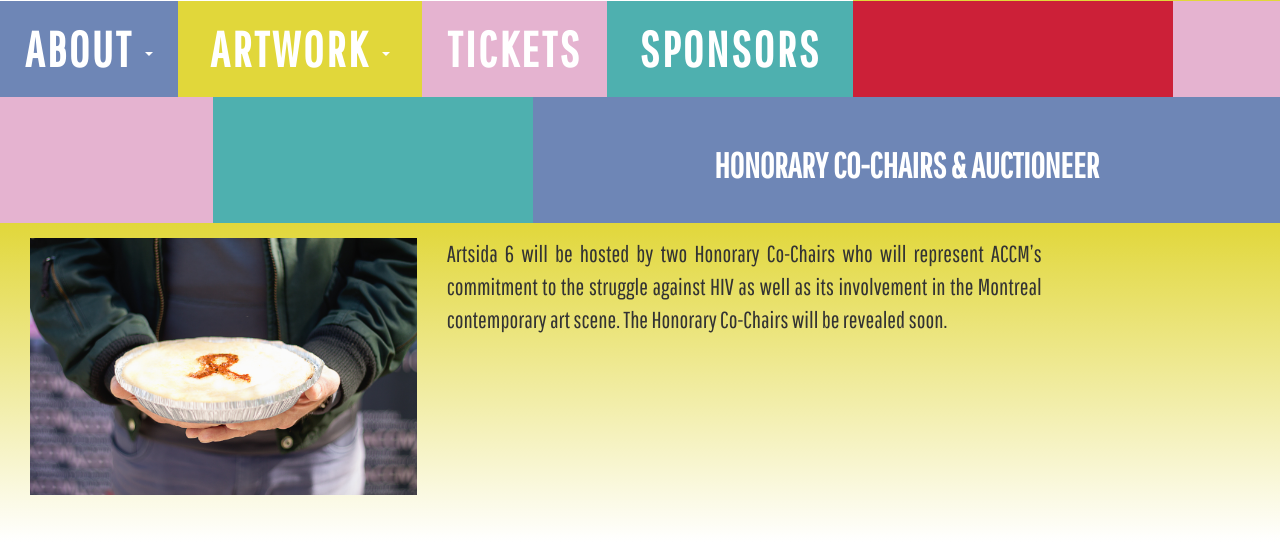
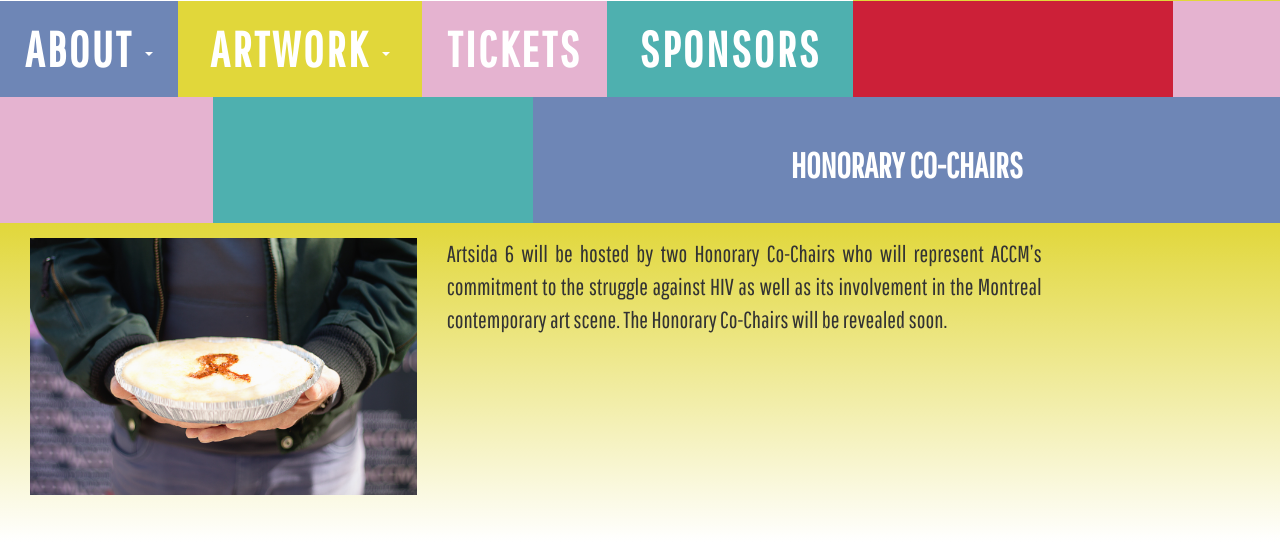
Before and after one commit to shawnthompson/artsida, a PHP site: page /en/honorary.php in a window 1280 px wide. Shown: the part 281-825 px from the top of the page. Run offline with PHP 8.4, Linux system fonts and the light colour scheme; some libraries are stand-ins or nearby versions.

Commit message:
changed Honorary title

```diff
--- a/en/honorary.php
+++ b/en/honorary.php
@@ -1,6 +1,6 @@
 <?php
 	$lang = "en";
-	$title = "Honorary Co-Chairs & Auctioneer";
+	$title = "Honorary Co-Chairs";
 	$pageClass = "content";
 	$mainImage = "about-accm.jpg";
 ?>
--- a/header.php
+++ b/header.php
@@ -73,7 +73,7 @@
 							<ul class="dropdown-menu" role="menu">
 								<li><a href="artsida.php">Artsida 6 Auction</a></li>
 								<li><a href="vernissage.php">Artsida 6 Vernissage</a></li>
-								<li><a href="honorary.php">Honorary Co-Chairs & Auctioneer</a></li>
+								<li><a href="honorary.php">Honorary Co-Chairs</a></li>
 								<li><a href="venues.php">Event Venues</a></li>
 								<li><a href="team.php">Artsida 6 Team</a></li>
 								<li><a href="history.php">Artisda History</a></li>
```
